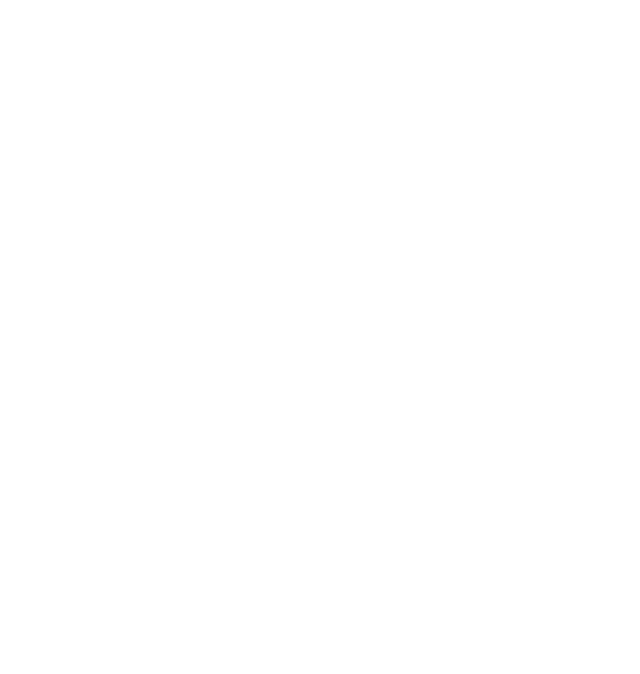
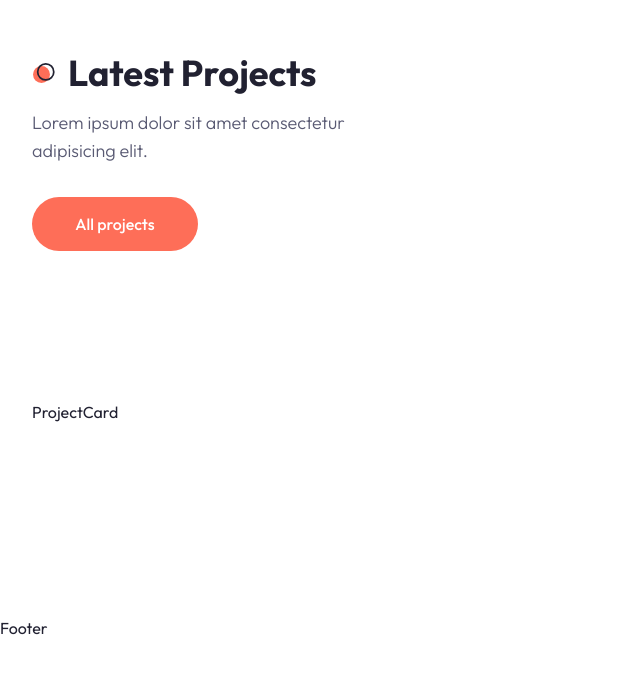
Before and after one commit to APeaHam/portfolio-site, a Next.js app: page / in a window 1280 px wide. Shown: the part 2658-3332 px from the top of the page, without its empty margins (0-640 px from the left). After the commit the page ends 3298 px from the top, so only its background shows below. Built offline with nearby package versions, Linux system fonts and the light colour scheme.

Commit message:
project view home page section started

```diff
--- a/app/page.jsx
+++ b/app/page.jsx
@@ -1,6 +1,7 @@
 import About from "@/components/About";
 import Hero from "@/components/Hero";
 import Interests from "@/components/Interests";
+import Work from "@/components/Work";
 
 export default function Home() {
   return (
@@ -8,6 +9,7 @@
       <Hero />
       <About />
       <Interests />
+      <Work />
     </main>
   )
 }
--- a/app/template.jsx
+++ b/app/template.jsx
@@ -22,7 +22,7 @@
                 {children}
             </motion.main>
             <span style={{ transform: `translateY(${completion - 100}%)` }} className='fixed z-50 bg-primary w-1 top-0 right-0 bottom-0 transition-all duration-700'></span>
-            <div className='h-[4000px]'></div>
+            {/* <div className='h-[4000px]'></div> */}
         </>
     )
 }
--- /dev/null
+++ b/components/ProjectCard.jsx
@@ -0,0 +1,9 @@
+
+
+export const ProjectCard = ({ project }) => {
+    console.log(project)
+    return (
+        <div>ProjectCard</div>
+    )
+}
+export default ProjectCard;
--- /dev/null
+++ b/components/Work.jsx
@@ -0,0 +1,77 @@
+'use client'
+import Link from "next/link"
+import { Button } from "./ui/button"
+
+import { Swiper, SwiperSlide } from "swiper/react"
+
+import 'swiper/css'
+import 'swiper/css/pagination'
+
+import Pagination from 'swiper/modules'
+
+import { ProjectCard } from "@/components/ProjectCard"
+
+const projectData = [
+    {
+        image: '/work/3.png',
+        category: 'cat',
+        category: 'Project1',
+        Description: 'Lorem ipsum dolor sit amet consectetur adipisicing',
+        link: '/',
+        github: '/',
+    },
+    {
+        image: '/work/2.png',
+        category: 'cat',
+        category: 'Project2',
+        Description: 'Lorem ipsum dolor sit amet consectetur adipisicing',
+        link: '/',
+        github: '/',
+    },
+    {
+        image: '/work/4.png',
+        category: 'cat',
+        category: 'Project3',
+        Description: 'Lorem ipsum dolor sit amet consectetur adipisicing',
+        link: '/',
+        github: '/',
+    },
+]
+
+
+export const Work = () => {
+    return (
+        <section className="relative mb-12 xl:mb-48">
+            <div className="container mx-auto">
+                {/* text */}
+                <div className="max-w-[400px] mx-auto xl:mx-0 text-center xl:text-left mb-12 xl:h-[400px]
+                flex flex-col justify-center items-center xl:items-start">
+                    <h2 className="section-title mb-4">Latest Projects</h2>
+                    <p className="subtitle mb-8">
+                        Lorem ipsum dolor sit amet consectetur adipisicing elit.
+                    </p>
+                    <Link href='/projects'>
+                        <Button> All projects</Button>
+                    </Link>
+                </div>
+                {/* slider */}
+                <div>
+                    <Swiper>
+                        {/* show only the first 4 projects for the slides */}
+                        {
+                            projectData.slice(0.4).map((project, index) => {
+                                return (
+                                    <SwiperSlide>
+                                        <ProjectCard project={project} />
+                                    </SwiperSlide>
+                                )
+                            })
+                        }
+                    </Swiper>
+                </div>
+            </div>
+        </section>
+    )
+}
+
+export default Work
--- a/package.json
+++ b/package.json
@@ -26,7 +26,7 @@
     "react-dom": "^18",
     "react-hook-form": "^7.53.0",
     "react-icons": "^5.3.0",
-    "swiper": "^11.1.10",
+    "swiper": "^11.2.10",
     "tailwind-merge": "^2.5.2",
     "tailwindcss-animate": "^1.0.7",
     "zod": "^3.23.8"
```
Also changed, not shown: 1 other file (tests, documents, lock files or other folders).
